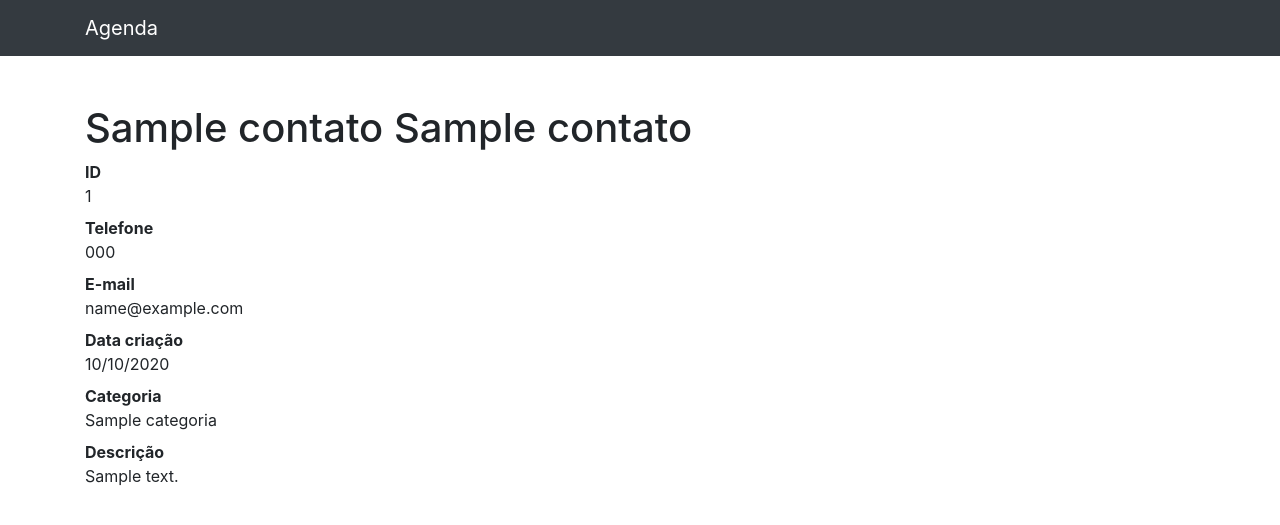
After one commit to jesus-salatiel/agenda, a Django app: template contatos/templates/contatos/ver_contato.html in a window 1280 px wide. The commit adds this page. Shown: the top 525 px of the page. Run offline with Django 3.2, Linux system fonts and the light colour scheme; the template is opened without the code that fills it: most values are stand-ins (such as "Sample title", 1, 10 or a date in 2020); some libraries are stand-ins or nearby versions.

Commit message:
mostrar contatos view

```diff
--- a/contatos/admin.py
+++ b/contatos/admin.py
@@ -3,7 +3,7 @@ from django.contrib import admin
 from.models import Categoria, Contato
 
 class ContatoAdmin(admin.ModelAdmin):
-    list_display = ('id','nome', 'sobrenome', 'telefone', 'email', 'data_criacao', 'categoria')
+    list_display = ('id','nome', 'sobrenome', 'telefone', 'email', 'data_criacao', 'categoria', 'mostrar')
     list_display_links = ('id', 'nome', 'sobrenome')
     #list_filter = ('nome', 'sobrenome')
     list_per_page = 10
--- a/contatos/models.py
+++ b/contatos/models.py
@@ -17,6 +17,8 @@ class Contato(models.Model):
     data_criacao    = models.DateTimeField(default=timezone.now)
     descricao       = models.TextField(blank=True)
     categoria       = models.ForeignKey(Categoria, on_delete=models.DO_NOTHING)
+    mostrar         = models.BooleanField(default=True)
+
 
     def __str__(self):
         return self.nome
--- a/contatos/templates/contatos/index.html
+++ b/contatos/templates/contatos/index.html
@@ -15,14 +15,16 @@
   </thead>
   <tbody>
     {% for contato in contatos %}
+      {% if contato.mostrar %}
         <tr>
           <td>
-          <a href="#">{{ contato.nome }}</a>
+            <a href="{% url 'ver_contato' contato.id %}">{{ contato.nome }}</a>
           </td>
           <td>{{ contato.sobrenome }}</td>
           <td>{{ contato.telefone }}</td>
           <td>{{ contato.categoria }}</td>
         </tr>
+      {% endif %}
     {% endfor %}
   </tbody>
 </table>
--- /dev/null
+++ b/contatos/templates/contatos/ver_contato.html
@@ -0,0 +1,28 @@
+{% extends 'base.html' %}
+
+{% block conteudo %}
+
+<h1 class="mt-5">{{ contato.nome }} {{ contato.sobrenome }}</h1>
+  <dl>
+    <dt>ID</dt>
+    <dd>{{ contato.id }}</dd>
+
+    <dt>Telefone</dt>
+    <dd>{{ contato.telefone }}</dd>
+
+    <dt>E-mail</dt>
+    <dd>{{ contato.email }}</dd>
+
+    <dt>Data criação</dt>
+    <dd>{{ contato.data_criacao|date:'d/m/Y' }}</dd>
+
+    <dt>Categoria</dt>
+    <dd>{{ contato.categoria }}</dd>
+
+    <dt>Descrição</dt>
+    <dd>
+      {{ contato.descricao}}
+    </dd>
+  </dl>
+
+{% endblock %}
--- a/contatos/urls.py
+++ b/contatos/urls.py
@@ -4,4 +4,5 @@ from.import views
 
 urlpatterns = [
     path('',views.index, name='index'),
+    path('<int:contato_id>',views.ver_contato, name='ver_contato'),
 ]
```
Also changed, not shown: contatos/views.py (+10 -1 lines), contatos/migrations/0002_contato_mostrar.py (added), db.sqlite3. Lines whose indentation alone changed are shown as unchanged.
